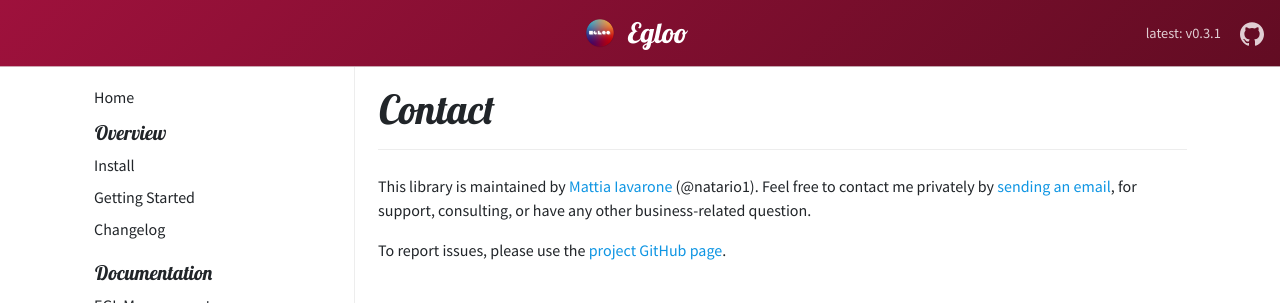
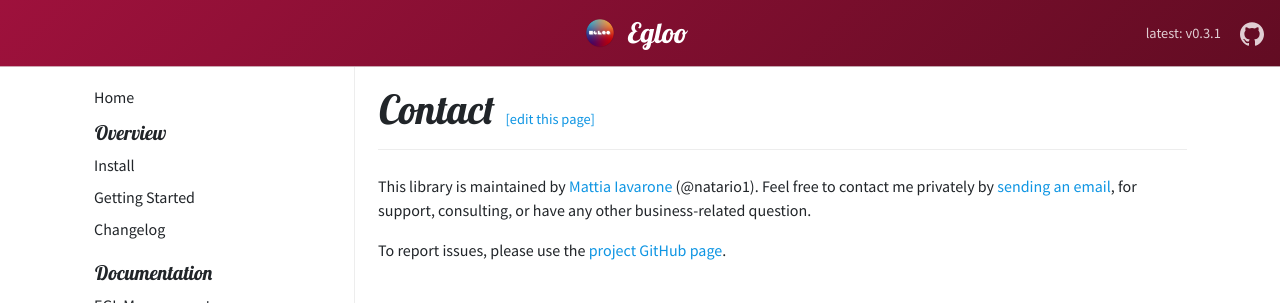
Before and after one commit to natario1/Egloo, a Jekyll site: the page built from docs/_posts/2018-12-20-contact.md, in a window 1280 px wide. Shown: the top 303 px of the page. Built offline with Jekyll 4.4.1, drawn with Linux system fonts in a browser that asks for light colours.

Commit message:
Edit links

```diff
--- a/docs/_config.yml
+++ b/docs/_config.yml
@@ -13,6 +13,7 @@ google_site_verification: '4x49i17ABIrSvUl52SeL0-t0341aTnWWaC62-FYCRT4'
 github: [metadata] # TODO What's this?
 github_repo: Egloo
 github_version: 0.3.1
+github_branch: master
 donateurl: '/extra/donate' # relative URL for donations, used in footer.html
 baseurl: '/Egloo' # Keep as an empty string if served up at the root
 sections: [
--- a/docs/_layouts/page.html
+++ b/docs/_layouts/page.html
@@ -4,7 +4,8 @@ layout: main
 
 <div class="page-header border-bottom has-divider pb-3">
     <h1 class="d-inline-block mt-1 mb-0 mr-2">{{ page.title }}</h1>
-    {% if page.description %}<span>{{ page.description }}</span>{% endif %}
+    {% if page.description %}<span class="mr-2">{{ page.description }}</span>{% endif %}
+    <span><a href="https://github.com/{{ site.author.github }}/{{ site.github_repo }}/edit/{{ site.github_branch }}/docs/{{ page.path }}">[edit this page]</a></span>
 </div>
 <div class="page mt-4">
     {{ content }}
```
